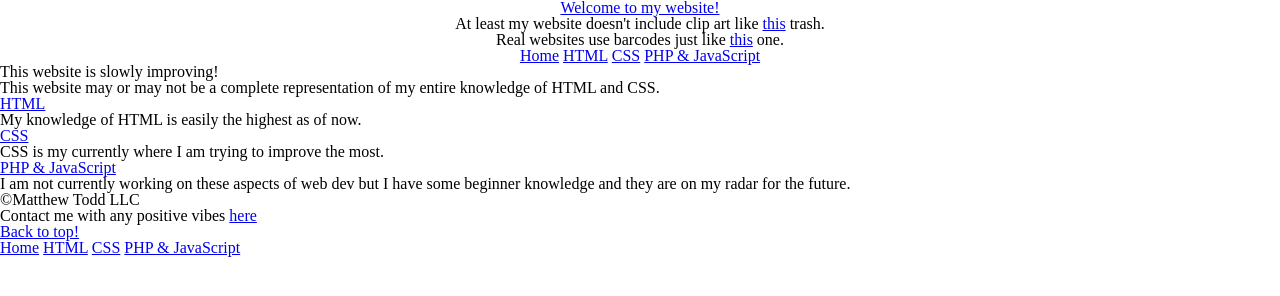
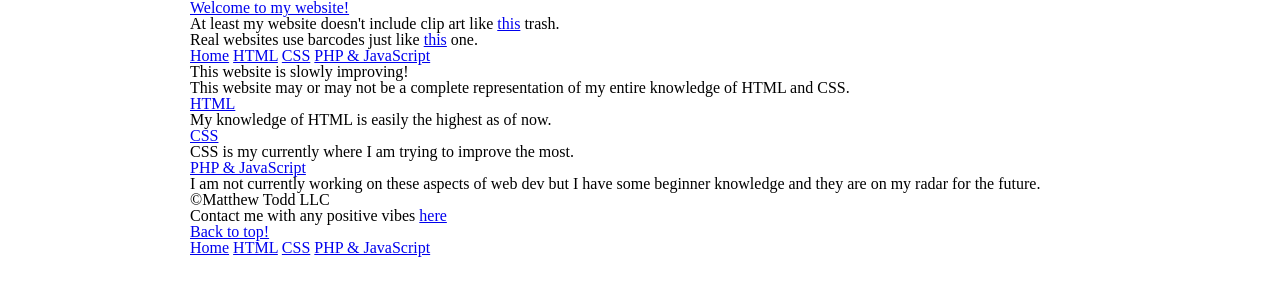
Before and after one commit to matttodd/matttodd.github.io-retired, a plain HTML site: page index.html in a window 1280 px wide. Drawn offline with Linux system fonts and the light colour scheme.

Commit message:
Beginner CSS

```diff
--- a/assets/stylesheets/main.css
+++ b/assets/stylesheets/main.css
@@ -45,3 +45,22 @@ table {
   border-collapse: collapse;
   border-spacing: 0;
 }
+
+/*
+GRID
+*/
+
+*,
+*:before,
+*:after {
+    -webkit-box-sizing: border-box;
+       -moz-box-sizing: border-box;
+            box-sizing: border-box;
+}
+
+.container {
+    margin: 0 auto;
+    padding-left: 30px;
+    padding-right: 30px;
+    width: 960px;
+}
--- a/index.html
+++ b/index.html
@@ -6,7 +6,7 @@
     <link rel="stylesheet" href="assets/stylesheets/main.css">
 </head>
 <body id="top">
-    <header align="center">
+    <header class="container">
         <h1>
             <a href="index.html">Welcome to my website!</a>
         </h1>
@@ -19,11 +19,11 @@
             <a href="PHPJavaScript.html">PHP & JavaScript</a>
         </nav>
     </header>
-    <section>
+    <section class="container">
         <h2>This website is slowly improving!</h2>
         <p>This website may or may not be a complete representation of my entire knowledge of HTML and CSS.</p>
     </section>
-    <section>
+    <section class="container">
         <section>
             <h3><a href="HTML.html">HTML</a></h3>
             <p>My knowledge of HTML is easily the highest as of now.</p>
@@ -37,7 +37,7 @@
             <p>I am not currently working on these aspects of web dev but I have some beginner knowledge and they are on my radar for the future.</p>
         </section>
     </section>
-    <footer>
+    <footer class="container">
         <small>&copy;Matthew Todd LLC</small>
         <h5>Contact me with any <em>positive</em> vibes <a href="mailto:matttodd6@gmail.com?subject=You%20Are%20My%20Inspiration!"><strong>here</strong></a></h5>
         <a href="#top">Back to top!</a>
```
Also changed, not shown: CSS.html (+3 -3 lines), HTML.html (+3 -3 lines), PHPJavaScript.html (+3 -3 lines).
